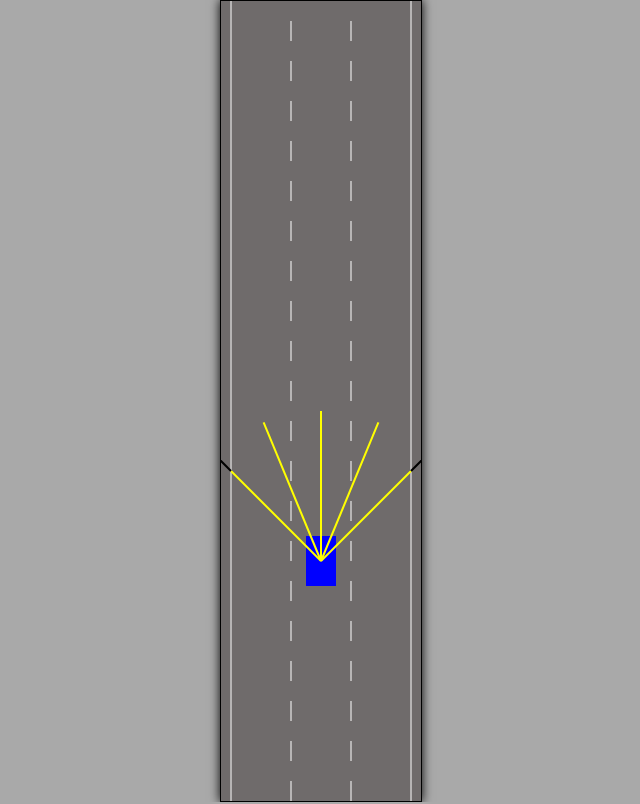
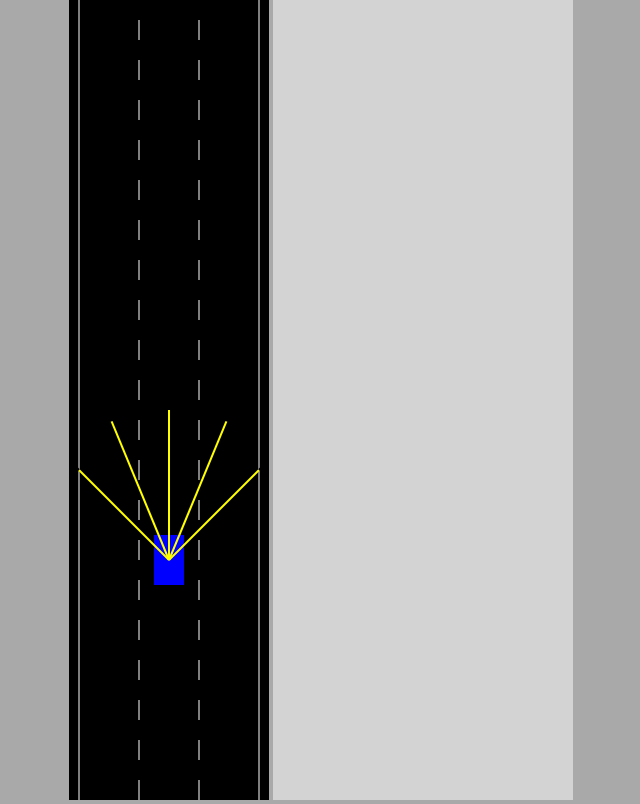
Before and after one commit to ahmed1234552/Self-driving-car, a plain HTML site: page index.html in a window 1280 px wide. Shown: the whole page, without its empty margins (319-959 px from the left). Drawn offline with Linux system fonts and the light colour scheme.

Commit message:
adding the neural network

```diff
--- a/car.js
+++ b/car.js
@@ -11,8 +11,14 @@ class Car {
     this.friction = 0.05;
     this.angle = 0;
     this.damaged = false;
+
+    this.useBrain = controlType == "AI";
+
       if (controlType != "DUMMY") {
-          this.sensor = new Sensor(this);
+        this.sensor = new Sensor(this);
+        this.brain = new NeuralNetwork(
+          [this.sensor.rayCount, 6, 4]
+        );
       }
     this.controls = new Controls(controlType);
   }
@@ -24,7 +30,19 @@ class Car {
       this.damaged = this.#assessDamage(roadBorders,traffic);
       }
       if (this.sensor) {
-          this.sensor.update(roadBorders, traffic);
+        this.sensor.update(roadBorders, traffic);
+        const offsets = this.sensor.readings.map(
+          s => s == null ? 0 : 1 - s.offset
+        );
+        const outputs = NeuralNetwork.feedForward(offsets, this.brain);
+        //console.log(outputs);
+
+        if (this.useBrain) {
+          this.controls.forward = outputs[0];
+          this.controls.left = outputs[1];
+          this.controls.right = outputs[2];
+          this.controls.reverse = outputs[3];
+        }
       }
   }
 
--- a/index.html
+++ b/index.html
@@ -4,7 +4,8 @@
   <link rel="stylesheet" href="style.css" />
 </head>
 <body>
-  <canvas id="myCanvas"> </canvas>
+  <canvas id="carCanvas"> </canvas>
+  <canvas id="networkCanvas"> </canvas>
   <script src="network.js"></script>
   <script src="sensor.js"></script>
   <script src="utils.js"></script>
--- a/main.js
+++ b/main.js
@@ -1,9 +1,13 @@
-const canvas = document.getElementById("myCanvas");
-canvas.width = 200;
+const carCanvas = document.getElementById("carCanvas");
+carCanvas.width = 200;
 
-const ctx = canvas.getContext("2d");//drawing context
-const road = new Road(canvas.width / 2, canvas.width*0.9);
-const car = new Car(road.getLaneCenter(1), 100, 30, 50,"KEYS");
+const networkCanvas = document.getElementById("networkCanvas");
+networkCanvas.width = 300;
+
+const carCtx = carCanvas.getContext("2d");//drawing context
+const networkCtx = carCanvas.getContext("2d");//drawing context
+const road = new Road(carCanvas.width / 2, carCanvas.width*0.9);
+const car = new Car(road.getLaneCenter(1), 100, 30, 50,"AI");
 const traffic = [
     new Car(road.getLaneCenter(1), -100, 30, 50,"DUMMY",2)
 ];
@@ -16,17 +20,18 @@ function animate() {
     }
     car.update(road.borders,traffic);
 
-    canvas.height = window.innerHeight;//resize canvas clear canvas too
+    carCanvas.height = window.innerHeight;//resize canvas clear canvas too
+    networkCanvas.height = window.innerHeight;//resize canvas clear canvas too
 
-    ctx.save();//save the current state of the context
-    ctx.translate(0, -car.y+canvas.height*0.7);
+    carCtx.save();//save the current state of the context
+    carCtx.translate(0, -car.y+carCanvas.height*0.7);
 
-    road.draw(ctx);
+    road.draw(carCtx);
     for (let i = 0; i < traffic.length; i++){
-        traffic[i].draw(ctx,"green");
+        traffic[i].draw(carCtx,"green");
     }
-    car.draw(ctx,"blue");
-    ctx.restore();//restore the context to the saved state
+    car.draw(carCtx,"blue");
+    carCtx.restore();//restore the context to the saved state
 
     requestAnimationFrame(animate);//call animate again many times
 }
--- a/network.js
+++ b/network.js
@@ -1,31 +1,68 @@
-class Level{
+class NeuralNetwork {
+    constructor(neuronCounts) {
+        this.levels = [];
+        for (let i = 0; i < neuronCounts.length - 1; i++) {
+            this.levels.push(new Level(
+                neuronCounts[i], neuronCounts[i + 1]
+            ));
+        }
+    }
+
+    static feedForward(givenInputs, network) {
+        let outputs = Level.feedForward(
+            givenInputs, network.levels[0]);
+        for (let i = 1; i < network.levels.length; i++) {
+            outputs = Level.feedForward(
+                outputs, network.levels[i]);
+        }
+        return outputs;
+    }
+
+}
+
+
+class Level {
     constructor(inputCount, outputCount) {
         this.inputs = new Array(inputCount);
         this.outputs = new Array(outputCount);
         this.biases = new Array(outputCount);
 
         this.weights = [];
-        for(let i=0;i<this.inputs.length;i++){
-            this.weights[i]=new Array(outputCount);
+        for (let i = 0; i < this.inputs.length; i++) {
+            this.weights[i] = new Array(outputCount);
         }
 
         Level.#randomize(this);
     }
 
     static #randomize(level) {
-        for(let i=0;i<level.inputs.length;i++){
-            for (let j = 0; j < level.outputs.length; j++){
-                level.weights[i][j] = Math.random()*2-1;//0 to -1>-1:1
+        for (let i = 0; i < level.inputs.length; i++) {
+            for (let j = 0; j < level.outputs.length; j++) {
+                level.weights[i][j] = Math.random() * 2 - 1;//0 to -1>-1:1
             }
         }
         for (let i = 0; i < level.outputs.length; i++) {
-            level.biases[i] = Math.random()*2-1;
+            level.biases[i] = Math.random() * 2 - 1;
         }
     }
 
+    static feedForward(givenInputs, level) {
+        for (let i = 0; i < level.inputs.length; i++) {
+            level.inputs[i] = givenInputs[i];
+        }
 
-
-
-
+        for (let i = 0; i < level.outputs.length; i++) {
+            let sum = 0;
+            for (let j = 0; j < level.inputs.length; j++) {
+                sum += level.inputs[j] * level.weights[j][i];//j in i out
+            }
+            if (sum > level.biases[i]) {
+                level.outputs[i] = 1;
+            } else {
+                level.outputs[i] = 0;
+            }
+        }
+        return level.outputs;
+    }
 
 }
--- a/style.css
+++ b/style.css
@@ -1,13 +1,12 @@
 body {
   margin: 0;
-  background: darkgray;
+  background:darkgray;
   overflow: hidden;
   text-align: center;
 }
-#myCanvas {
-  background: rgb(111, 107, 107);
-  margin: 0 auto;
-  display: block;
-  border: 1px solid black;
-  box-shadow: 0 0 10px black;
+#carCanvas {
+  background: black;
 }
+#networkCanvas {
+  background: lightgray;
+}
```
